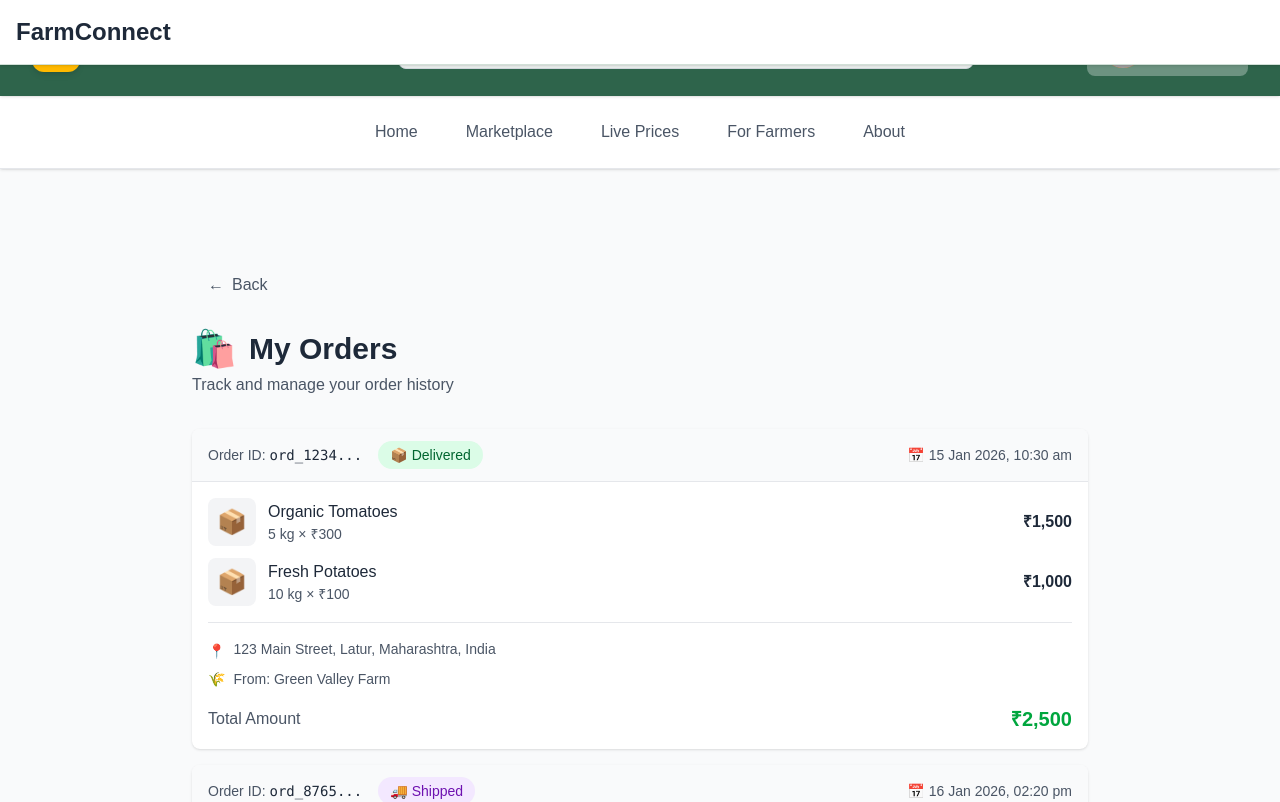
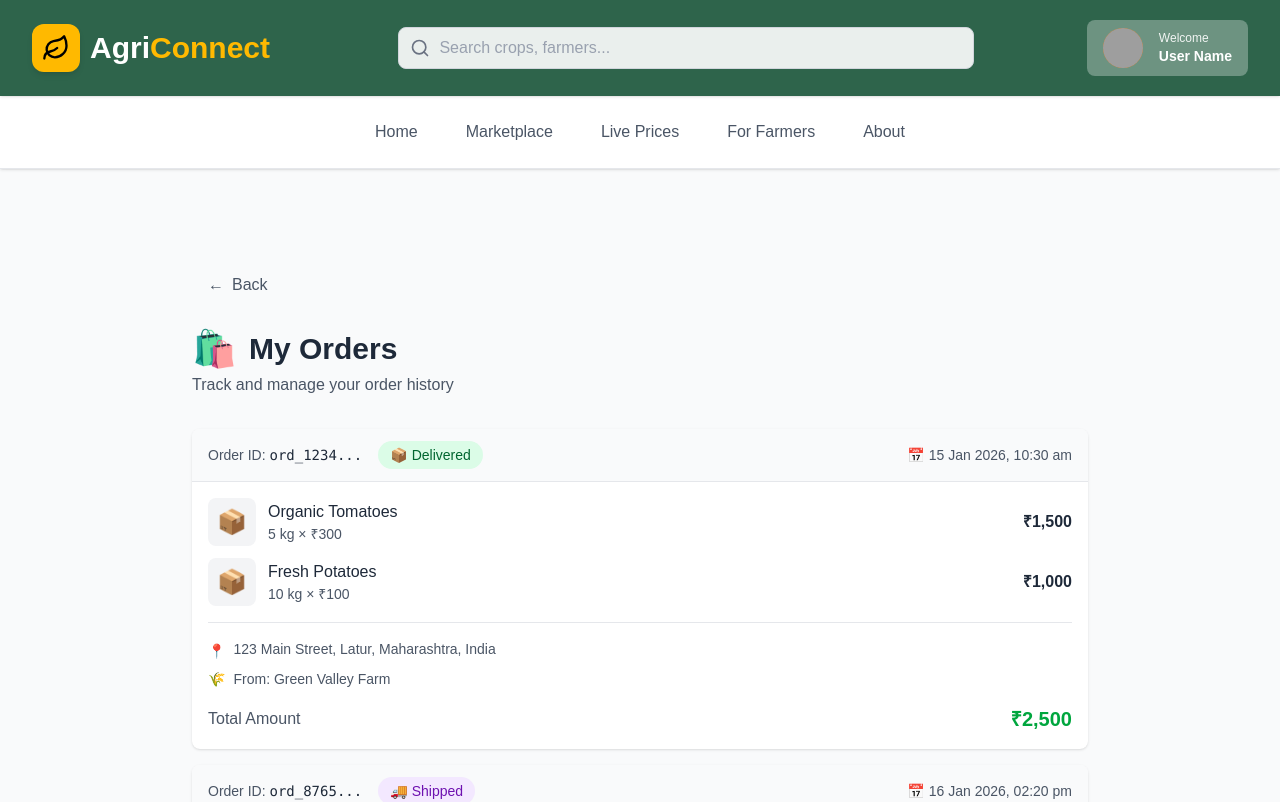
Before and after one commit to premilabhusawale/agri, a React (Vite) app: page /Orders in a window 1280 px wide. Shown: the top 802 px of the page. Built offline with nearby package versions, Linux system fonts and the light colour scheme; grey boxes are pictures that could not be loaded.

Commit message:
headerremoved

```diff
--- a/src/Pages/Orders.jsx
+++ b/src/Pages/Orders.jsx
@@ -127,12 +127,7 @@ const Orders = () => {
 
   return (
     <div className="min-h-screen bg-gray-50">
-      {/* Header */}
-      <header className="bg-white shadow-sm border-b fixed top-0 left-0 right-0 z-50">
-        <div className="container mx-auto px-4 py-4">
-          <h1 className="text-2xl font-bold text-gray-800">FarmConnect</h1>
-        </div>
-      </header>
+
 
       {/* Main Content */}
       <main className="container mx-auto px-4 py-8 pt-24">
--- a/src/Pages/Wishlist.jsx
+++ b/src/Pages/Wishlist.jsx
@@ -143,12 +143,7 @@ const Wishlist = () => {
 
   return (
     <div className="min-h-screen bg-gray-50">
-      {/* Header */}
-      <header className="bg-white shadow-sm border-b">
-        <div className="container mx-auto px-4 py-4">
-          <h1 className="text-2xl font-bold text-gray-800">FarmConnect</h1>
-        </div>
-      </header>
+
 
       {/* Main Content */}
       <main className="container mx-auto px-4 py-8">
```
